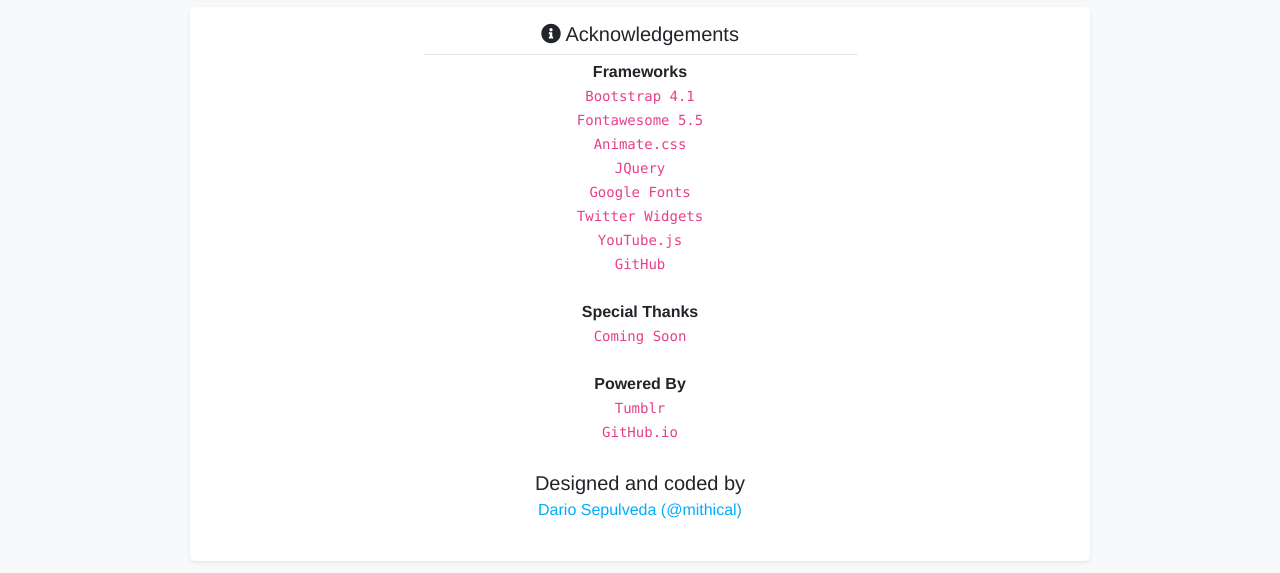
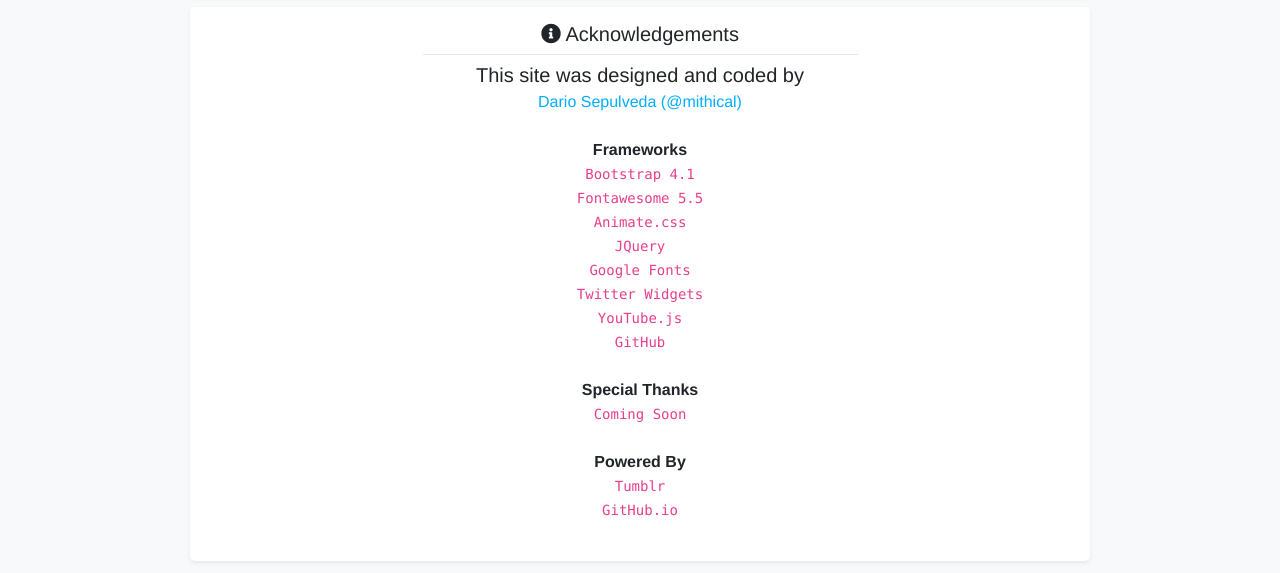
Before and after one commit to mithical/draxel.github.io, a plain HTML site: page about.html in a window 1280 px wide. Shown: the part 1054-1627 px from the top of the page. Drawn offline with nearby package versions, Linux system fonts and the light colour scheme; a script that the page names is missing; files whose address does not match are found by name.

Commit message:
Update about.html

```diff
--- a/about.html
+++ b/about.html
@@ -112,6 +112,9 @@
 <h5 class="text-center"><i class="fas fa-info-circle"></i> Acknowledgements</h5>
 <div class="divider-small"></div>
 
+<p class="lead">This site was designed and coded by</p>
+<p class="content-blue">Dario Sepulveda (@mithical)</p><br>
+
 <strong>Frameworks</strong><br>
 <code>Bootstrap 4.1</code><br>
 <code>Fontawesome 5.5</code><br>
@@ -129,8 +132,7 @@
 <code>Tumblr</code><br>
 <code>GitHub.io</code><br><br>
 
-<p class="lead">Designed and coded by</p>
-<p class="content-blue">Dario Sepulveda (@mithical)</p><br>
+
 
 
 
```
